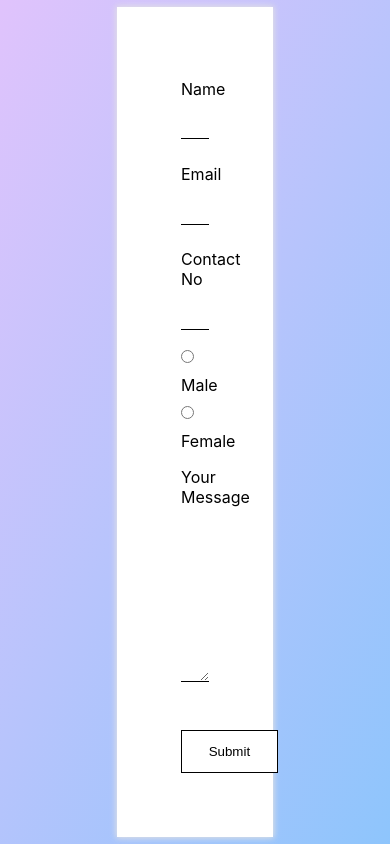
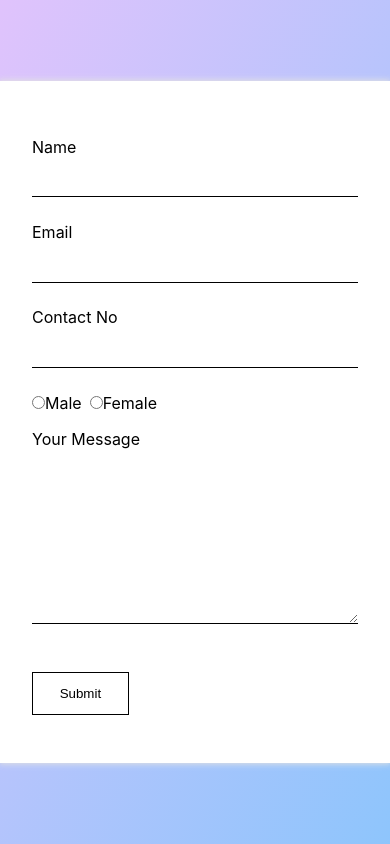
Before and after one commit to omBhatnagar/react-form, a React (Create React App) app: page / in a window 390 px wide. Built offline with nearby package versions, Linux system fonts and the light colour scheme.

Commit message:
Made form responseive

```diff
--- a/src/App.css
+++ b/src/App.css
@@ -66,3 +66,23 @@ label {
 	background-color: black;
 	color: white;
 }
+
+@media (max-width: 1070px) {
+	.form-wrapper {
+		width: 60%;
+	}
+}
+@media (max-width: 900px) {
+	.form-wrapper {
+		width: 80%;
+	}
+}
+@media (max-width: 400px) {
+	.form-wrapper {
+		width: 100%;
+	}
+
+	form {
+		padding: 1em 2em;
+	}
+}
```
